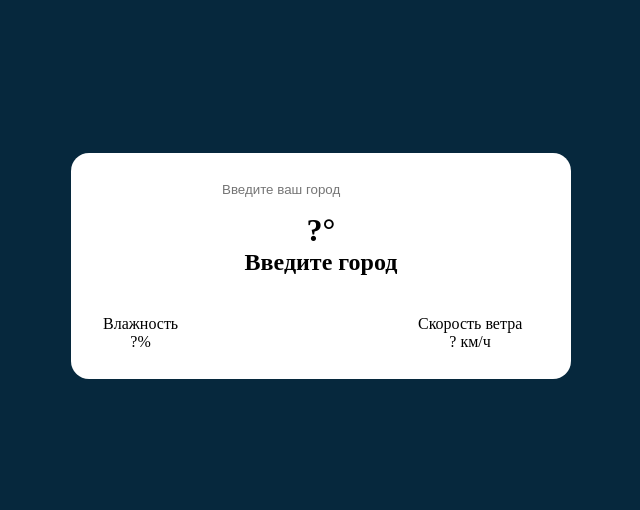
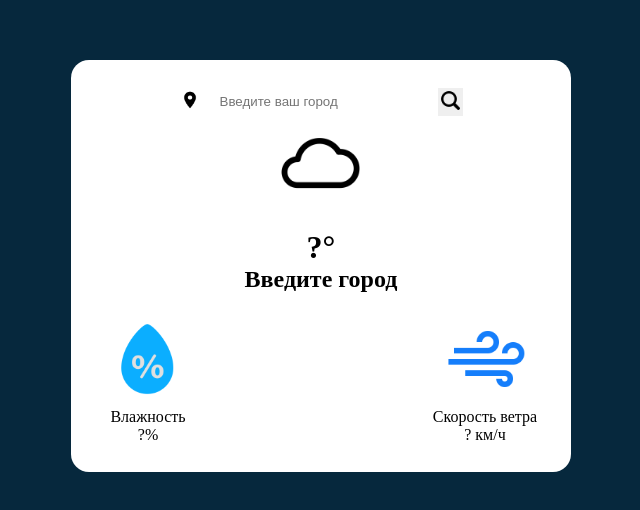
Before and after one commit to Shalfeev/weather, a plain HTML site: page index.html in a window 1280 px wide. Shown: the part 134-644 px from the top of the page, without its empty margins (319-959 px from the left). Drawn offline with Linux system fonts and the light colour scheme; the site is published under a folder, as on GitHub Pages, so addresses that start at the root find nothing.

Commit message:
Update index.html

```diff
--- a/index.html
+++ b/index.html
@@ -11,11 +11,11 @@
     <div class="container">
       <div class="searchBox">
         <i class="location"
-          ><img src="/img/352521_location_on_icon.png" alt=""
+          ><img src="img/352521_location_on_icon.png" alt=""
         /></i>
         <input class="inp" type="text" placeholder="Введите ваш город" />
         <button class="btn">
-          <img src="/img/3844432_magnifier_search_zoom_icon.png" alt="" />
+          <img src="img/3844432_magnifier_search_zoom_icon.png" alt="" />
         </button>
       </div>
       <div class="weather">
@@ -23,7 +23,7 @@
           <i class="cloud"
             ><img
               class="weatherIcon"
-              src="/img/2849803_cloudy_cloud_weather_multimedia_icon.png"
+              src="img/2849803_cloudy_cloud_weather_multimedia_icon.png"
               alt=""
           /></i>
           <h4 class="weatherText"></h4>
@@ -34,7 +34,7 @@
           <div class="col">
             <i class="water"
               ><img
-                src="/img/2682807_drop_high_humidity_percentage_precipitation_icon.png"
+                src="img/2682807_drop_high_humidity_percentage_precipitation_icon.png"
                 alt=""
             /></i>
             <div>
@@ -45,7 +45,7 @@
 
           <div class="col">
             <i class="windImg"
-              ><img src="/img/315686_wind_icon.png" alt=""
+              ><img src="img/315686_wind_icon.png" alt=""
             /></i>
             <div>
               <p>Скорость ветра</p>
```
